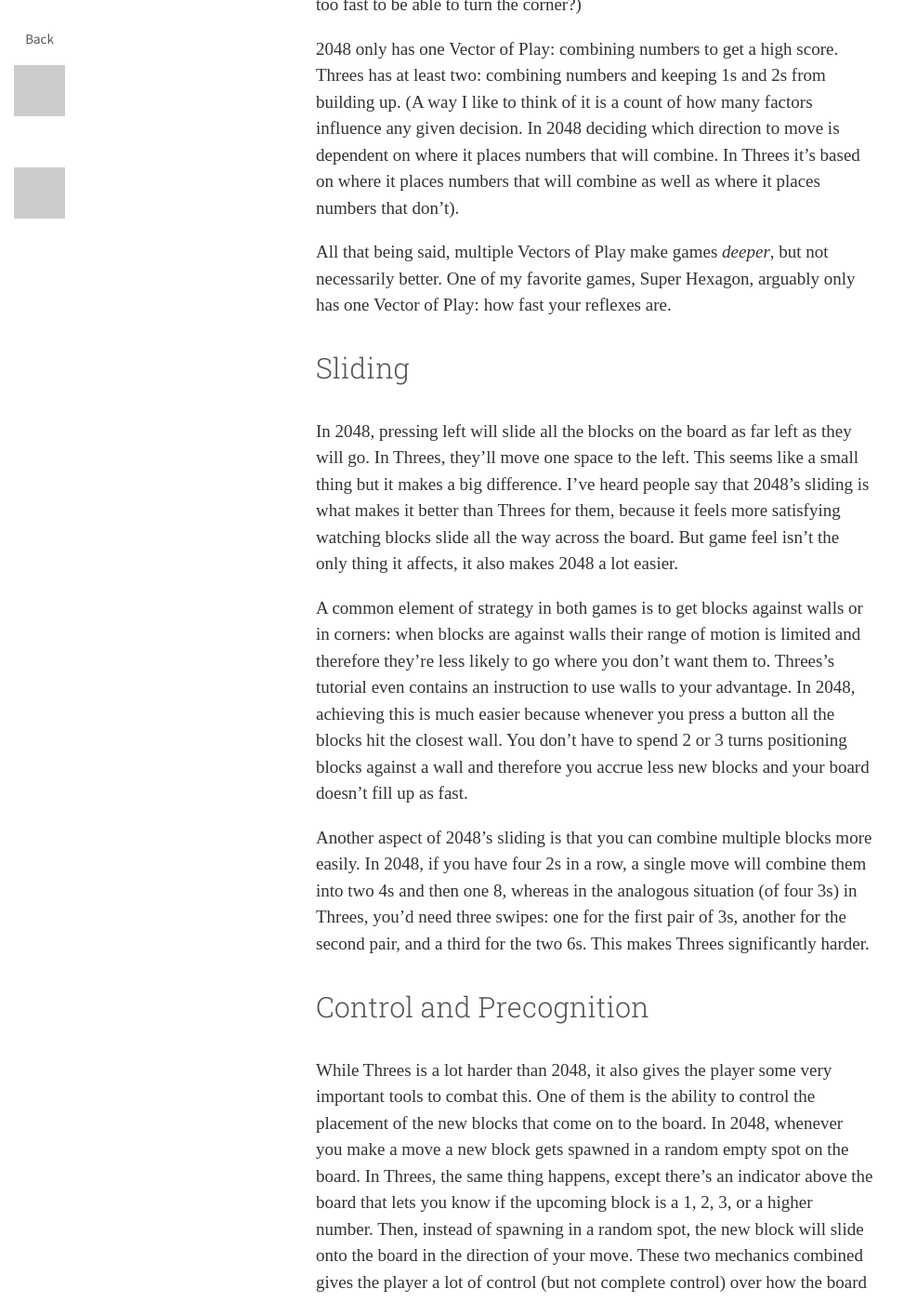
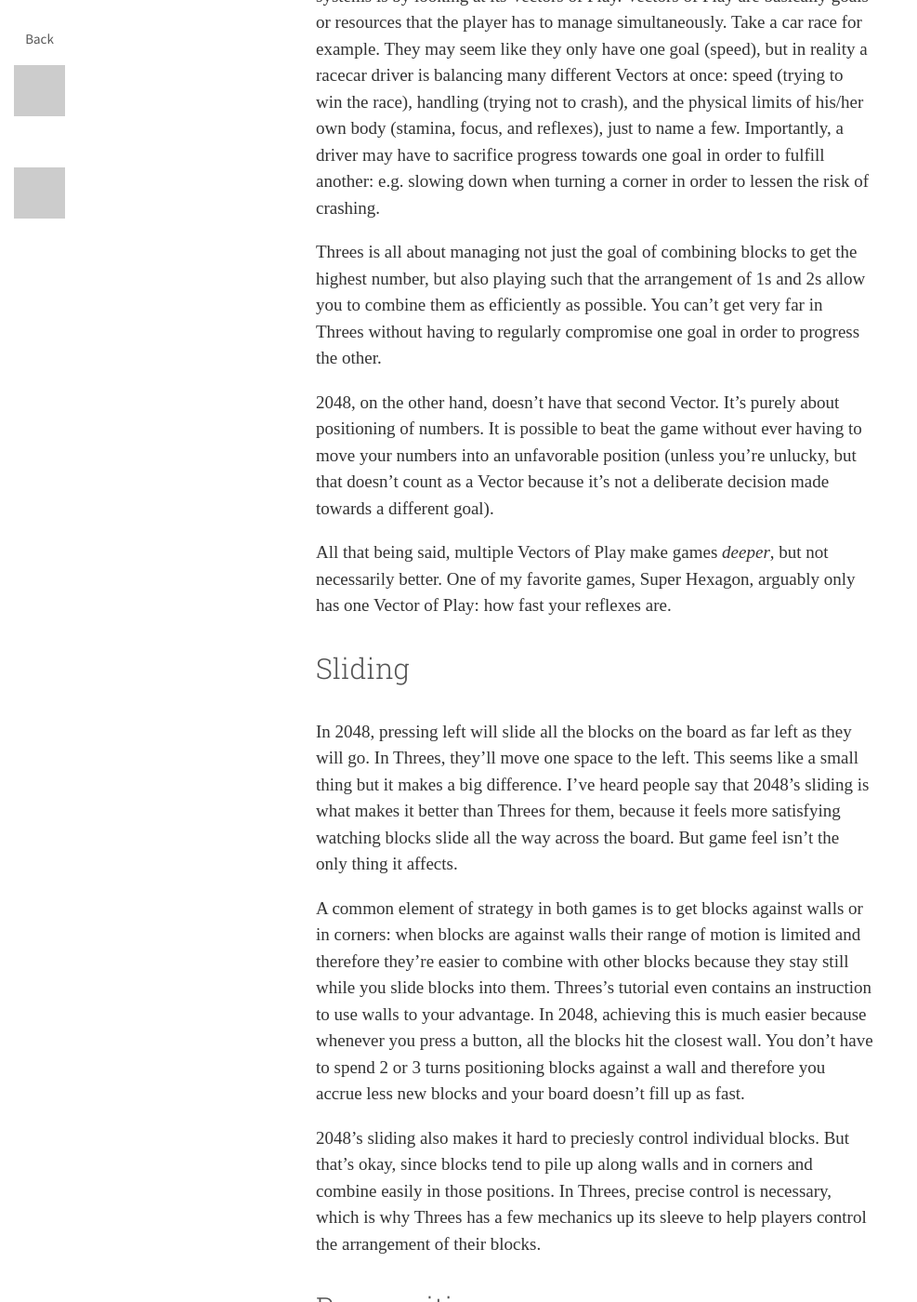
Before and after one commit to rvinluan/rvinluan.github.io, a Jekyll site: the page built from _posts/2014-03-25-2048_and_threes.md, in a window 1280 px wide and 1400 px high, scrolled down 1829 px. Shown: the whole window at 93% size, without its empty margins (0-987 px from the left). Built offline with Jekyll 4.4.1, drawn with Linux system fonts in a browser that asks for light colours; nearby versions of some CDN libraries; some web fonts are replaced; some of the changed text lies outside the part shown.

```diff
--- a/_posts/2014-03-25-2048_and_threes.md
+++ b/_posts/2014-03-25-2048_and_threes.md
@@ -1,6 +1,6 @@
 ---
 title: "2048 vs Threes: Game Design Deep Dive"
-subtitle: Game design, ideas, and virality
+subtitle: A popular subject from a different perspective
 layout: post
 date: 2014-07-15 13:28
 private: true
@@ -12,34 +12,82 @@
 
 Many people have written in great lengths about the story of Threes and 2048: How Asher and Greg spent over a year designing, testing, and refining their game, only to have their thunder stolen by a bevy of clones upon release; How Gabrielle, a 19yo programmer from Italy, released a small project that became a viral hit with hundreds of thousands of players and people creating spin-offs almost weekly. Many argued about which one was better, about who deserved credit, and about whether or not hard work means anything in the end.
 
-I'm not interested in adding to any of those discussions. Instead I want to talk about game design.
+I'm not interested in adding to any of those discussions. Instead, I want to talk about game design.
 
-Threes and 2048 may seem very similar, but the small differences in their mechanics do a lot to separate the two in terms of gameplay and strategy. I want to take a really close look into what those mechanics are and what they do.
+Threes and 2048 may seem very similar, but the small differences in their mechanics do a lot to separate the two in terms of gameplay and strategy. I want to take a really close look into what those differences are and the specific impacts they have on gameplay.
 
 ###1s and 2s
 
 In 2048, the lowest block is a 2. 2s combine to make 4s which combine to make 8s and that goes on until 2048. Threes is the same way, except well, with 3s. But Threes has another really important difference: instead of 3s being the lowest block, there are 1s and 2s which cannot combine with themselves, but instead combine with each other to make 3s.
 
-Since 1s and 2s don't combine with themselves like all the other blocks too, they require special treatment and strategy. A *big* aspect of the strategy of Threes is managing your 1s and 2s, because if you're not careful they can build up and block your other moves. They're also worth no points, so you really want to combine them into 3s whenever possible.
+Since 1s and 2s don't combine with themselves like all the other blocks do, they require special treatment and strategy. A *big* aspect of the strategy of Threes is managing your 1s and 2s, because if you're not careful they can build up and block your other moves. They're also worth no points, so you really want to combine them into 3s whenever possible.
+
+One of the authors of the site [Threesporn](http://threesporn.com/), a blog dedicated to Threes strategy, says it best (emphasis mine):
+
+> The way you make points is by building up your highest number, but the way you avoid dying is by keeping your board clear. __These two goals aren’t always the same.__
 
 ###Vectors of Play
 
-OK, Game Design Theory interlude real quick: there are these things called 'Vectors of Play' that basically describe how many goals/risks/resources you're managing at the same time. Take a car race for example: you have to manage speed, handling of the car so you don't crash, the physical and psychological limitations of your own body, and the meta position of everyone else in the race. Those are all separate vectors. If races only had one vector, speed, they'd be pointless: whoever could hold down the gas pedal longest would just win every time. Multiple vectors of play is what makes games deep and what creates interesting choices: Do I sacrifice resources in pursuit of one goal to achieve another? (e.g. Do I accelerate here to get ahead but risk going too fast to be able to turn the corner?)
+Game design theory interlude real quick: One way to analyze a game's systems is by looking at its Vectors of Play. Vectors of Play are basically goals or resources that the player has to manage simultaneously. Take a car race for example. They may seem like they only have one goal (speed), but in reality a racecar driver is balancing many different Vectors at once: speed (trying to win the race), handling (trying not to crash), and the physical limits of his/her own body (stamina, focus, and reflexes), just to name a few. Importantly, a driver may have to sacrifice progress towards one goal in order to fulfill another: e.g. slowing down when turning a corner in order to lessen the risk of crashing.
 
-2048 only has one Vector of Play: combining numbers to get a high score. Threes has at least two: combining numbers and keeping 1s and 2s from building up. (A way I like to think of it is a count of how many factors influence any given decision. In 2048 deciding which direction to move is dependent on where it places numbers that will combine. In Threes it's based on where it places numbers that will combine as well as where it places numbers that don't).
+Threes is all about managing not just the goal of combining blocks to get the highest number, but also playing such that the arrangement of 1s and 2s allow you to combine them as efficiently as possible. You can't get very far in Threes without having to regularly compromise one goal in order to progress the other.
+
+2048, on the other hand, doesn't have that second Vector. It's purely about positioning of numbers. It is possible to beat the game without ever having to move your numbers into an unfavorable position (unless you're unlucky, but that doesn't count as a Vector because it's not a deliberate decision made towards a different goal).
 
 All that being said, multiple Vectors of Play make games *deeper*, but not necessarily better. One of my favorite games, Super Hexagon, arguably only has one Vector of Play: how fast your reflexes are.
 
 ###Sliding
 
-In 2048, pressing left will slide all the blocks on the board as far left as they will go. In Threes, they'll move one space to the left. This seems like a small thing but it makes a big difference. I've heard people say that 2048's sliding is what makes it better than Threes for them, because it feels more satisfying watching blocks slide all the way across the board. But game feel isn't the only thing it affects, it also makes 2048 a lot easier.
+In 2048, pressing left will slide all the blocks on the board as far left as they will go. In Threes, they'll move one space to the left. This seems like a small thing but it makes a big difference. I've heard people say that 2048's sliding is what makes it better than Threes for them, because it feels more satisfying watching blocks slide all the way across the board. But game feel isn't the only thing it affects.
 
-A common element of strategy in both games is to get blocks against walls or in corners: when blocks are against walls their range of motion is limited and therefore they're less likely to go where you don't want them to. Threes's tutorial even contains an instruction to use walls to your advantage. In 2048, achieving this is much easier because whenever you press a button all the blocks hit the closest wall. You don't have to spend 2 or 3 turns positioning blocks against a wall and therefore you accrue less new blocks and your board doesn't fill up as fast.
+A common element of strategy in both games is to get blocks against walls or in corners: when blocks are against walls their range of motion is limited and therefore they're easier to combine with other blocks because they stay still while you slide blocks into them. Threes's tutorial even contains an instruction to use walls to your advantage. In 2048, achieving this is much easier because whenever you press a button, all the blocks hit the closest wall. You don't have to spend 2 or 3 turns positioning blocks against a wall and therefore you accrue less new blocks and your board doesn't fill up as fast.
 
-Another aspect of 2048's sliding is that you can combine multiple blocks more easily. In 2048, if you have four 2s in a row, a single move will combine them into two 4s and then one 8, whereas in the analogous situation (of four 3s) in Threes, you'd need three swipes: one for the first pair of 3s, another for the second pair, and a third for the two 6s. This makes Threes significantly harder.
+2048's sliding also makes it hard to preciesly control individual blocks. But that's okay, since blocks tend to pile up along walls and in corners and combine easily in those positions. In Threes, precise control is necessary, which is why Threes has a few mechanics up its sleeve to help players control the arrangement of their blocks.
 
-###Control and Precognition
+###Precognition
 
-While Threes is a lot harder than 2048, it also gives the player some very important tools to combat this. One of them is the ability to control the placement of the new blocks that come on to the board. In 2048, whenever you make a move a new block gets spawned in a random empty spot on the board. In Threes, the same thing happens, except there's an indicator above the board that lets you know if the upcoming block is a 1, 2, 3, or a higher number. Then, instead of spawning in a random spot, the new block will slide onto the board in the direction of your move. These two mechanics combined gives the player a lot of control (but not complete control) over how the board plays out, and knowing and controlling the next block is Threes's third Vector of Play.
+The first of these mechanics is the ability to control where new pieces come onto the board. Unlike 2048, new blocks in Threes are placed on the board in a predictable manner. Take a look at a snippet from [2048's source code:](https://github.com/gabrielecirulli/2048/)
 
-Another tool Threes gives players is the ability to foresee the outcome of a move before executing it. If you swipe without lifting your finger, you can see which blocks will combine and where they will all move to, and if you don't like it, you can move your finger back and try other moves instead. It should be noted that [a browser-based remake of Threes released even before 2048]() lacked this feature, which was a dealbreaker for many players. In 2048 this feature was completely unnecessary because of the lessened difficulty from the sliding mechanics and lack of 1s and 2s.
+{% highlight js %}
+// Adds a tile in a random position
+GameManager.prototype.addRandomTile = function () {
+  if (this.grid.cellsAvailable()) {
+    var value = Math.random() < 0.9 ? 2 : 4;
+    var tile = new Tile(this.grid.randomAvailableCell(), value);
+
+    this.grid.insertTile(tile);
+  }
+};
+{% endhighlight %}
+
+As you can see, it picks a random value (either 2 or 4) and places it in a random empty cell on the grid. This algorithm is as simple as can be. Threes's is a little more complicated.
+
+In Threes, the next block comes in based on the direction you swipe. So if you swipe up, the new block will come in from the bottom. If you swipe left, it will come in from the right. This gives players a lot of control (but not complete control) over how the board plays out and is essential to both combining numbers and blocking out the arrangement of 1s and 2s.
+
+Because of 2048's sliding, it doesn't need this addition to its algorithm. You don't have to precisely position blocks because they'll end up in corners anyway.
+
+The other important difference in Threes's algorithm is that it tells the player the next block that's coming. At the top of the screen there's an icon that will let the player know that the block coming next will be one of 4 things: a 1, a 2, a 3, or a number higher than 3. Each has to be handled strategically in different ways, which is why Threes gives the player (some) control over where these pieces come on. Often in Threes you will make a move not because of what's on the board, but because of what is about to come on the board.
+
+If you go back to the code snippet above, you'll see that in 2048, a new block has a 90% chance of being a 2 and a 10% chance of being a 4. Threes, instead of using probability to decide what block is coming next, uses a different algorithm.
+
+Threes generates 12 blocks at a time that it keeps hidden from the player: four 1s, four 2s, and four blocks that are 3 or higher. It then shuffles them into a random order, and deals out all 12 one at a time before generating a new set of 12. This guarantees you won't be hit by a huge string of 1s without the 2s to match them with, or vice versa.
+
+Another tool Threes gives players is the ability to foresee the outcome of a move before executing it. If you swipe without lifting your finger, you can see which blocks will combine and where they will all move to, and if you don't like it, you can move your finger back and try other moves instead. It should be noted that the Xbox version of Threes lacks this feature, [which was criticized heavily in this article.](http://kotaku.com/one-iphone-game-thats-worse-with-an-xbox-controller-1592818896)
+
+###Higher level play
+
+All of these rules come together to form the strategy of both games. In 2048, you build up blocks in corners and try to combine blocks so that numbers build towards whatever corner you're working in. Since you can count on 90% the next block being a 2, you can often predict how many turns it will take to create whatever number you need. Because of its sliding mechanics, often the decision about which direction to swipe on any given turn can be answered by figuring out which one will push numbers towards the desired corner.
+
+In Threes, the question of which direction to swipe on any given turn requires at least 3 considerations: figuring out where to push numbers (a corner is also the best place), figuring out what's coming next and/or in the near future, and figuring out the best place to put those blocks.
+
+In 2048, you're often only thinking about the current state of the board, since you can reliably predict that future blocks will be mostly 2s. In Threes, you often have to think two or three turns ahead, because you only really have a 1/3 chance of guessing what's coming next. The other consequence of this is that Threes makes you think on your feet to deal with situations in which you have long strings of not getting what you want. In 2048 there's no real equivalent to 'not getting what you want', because you get 2s pretty consistently.
+
+###In the end
+
+These small differences are what make Threes and 2048 vastly different games. 2048, with its forgiving sliding mechanics and bare-bones algorithm, is a game designed to be beaten. Most people, once they beat it, won't come back. It's designed to be consumable, like a movie, or most single player video games.
+
+Threes is designed to be mastered. It's designed to keep you coming back, increasing your skills and strategy over time as you learn the system. Only a handful of people in the world have 'beaten' it.
+
+If both games were movies, 2048 would be a hit blockbuster summer action flick, while Threes would be an award-winning indie film by a famous director. Two different audiences, two different reasons to play.
+
+Feel free to to argue with me about this on [Twitter](http://twitter.com/@robertvinluan). I'm open to discussion.
```
